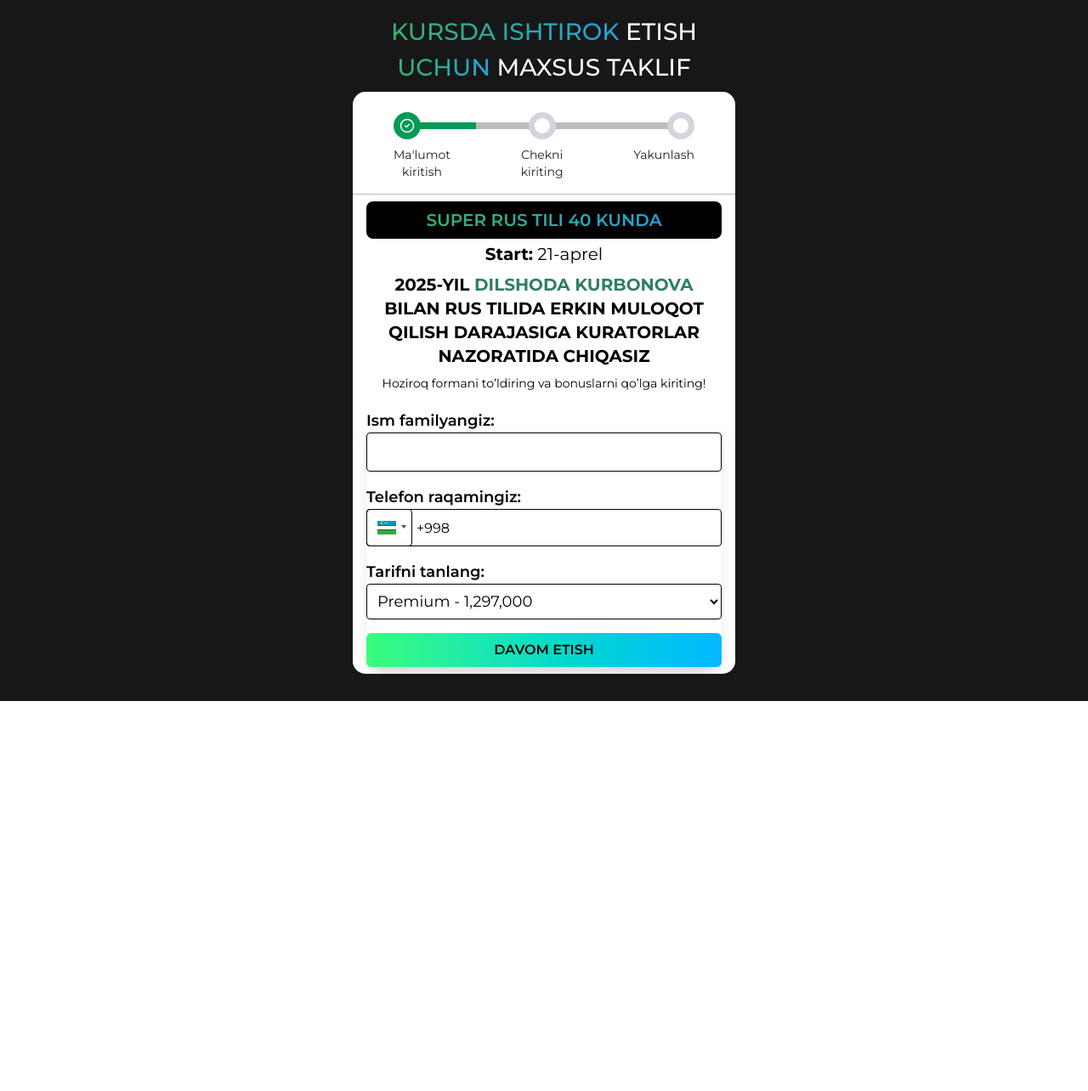
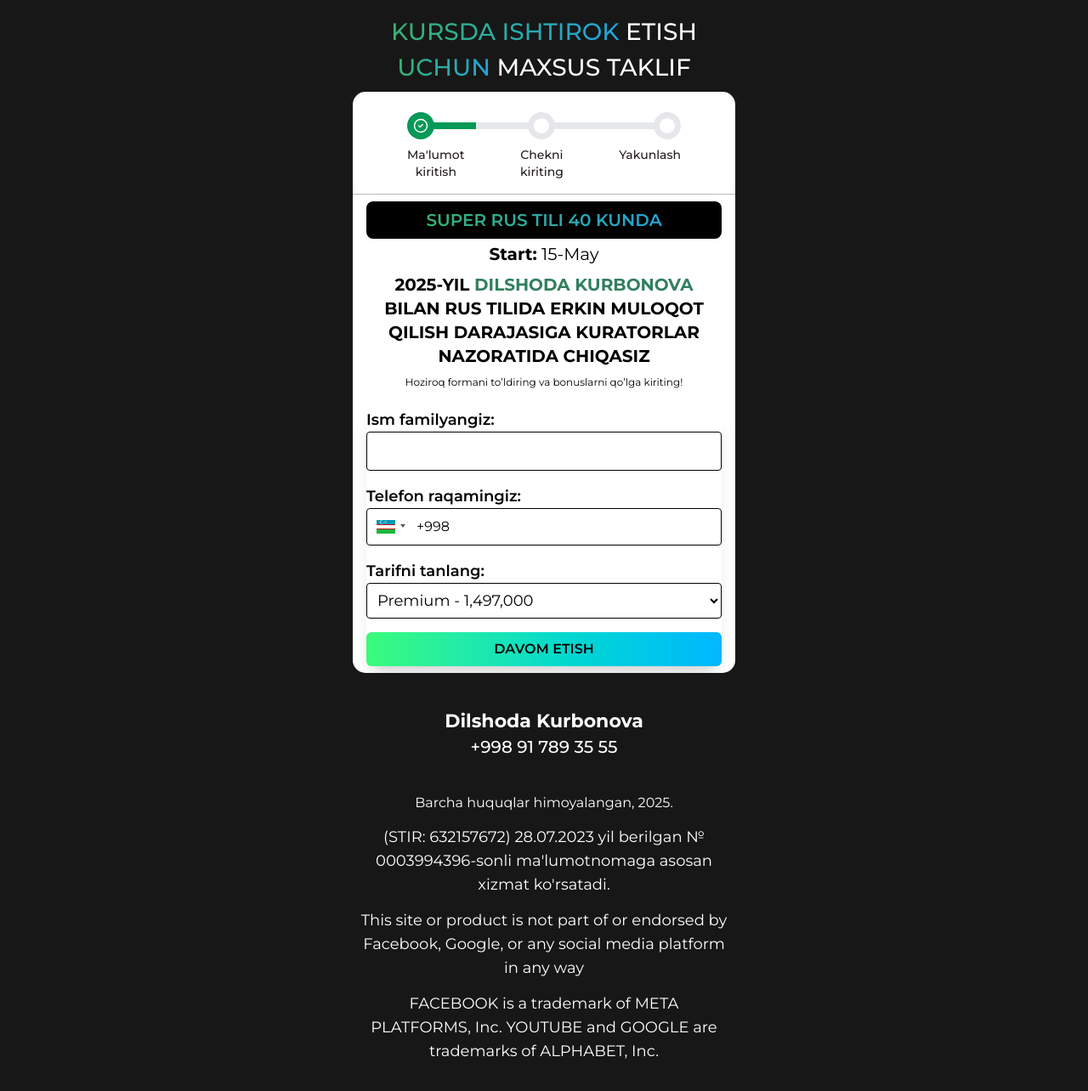
Before and after one commit to qAbdullajon/dilshoda-marafon, a Next.js app: page /register in a window 1280 px wide. Shown: the top 1284 px of the page at 85% size. Before the commit the page ends 825 px from the top, so only its background shows below. Built offline with nearby package versions, Linux system fonts and the light colour scheme.

Commit message:
tolov sahifa

```diff
--- a/app/register/page.tsx
+++ b/app/register/page.tsx
@@ -46,45 +46,42 @@ export default function Page() {
   return (
     <div className='flex justify-center w-full min-h-screen bg-[#171717]'>
       <div className='w-full max-w-[450px] my-4 mx-3 mb-8'>
-                <p className='text-[28px] font-medium uppercase text-center text-white'><span className='text-gradient'>Kursda ishtirok</span> etish <span className='text-gradient'>uchun</span> maxsus taklif</p>
+        <p className='text-[22px] min-[450px]:text-[28px] font-medium uppercase text-center text-white'><span className='text-gradient'>Kursda ishtirok</span> etish <br /> <span className='text-gradient'>uchun</span> maxsus taklif</p>
         <div className="bg-white rounded-[15px] mt-2 overflow-hidden">
           <div className="mx-auto p-4 pt-6 border-b border-[#BCBCBC]">
             <div className="relative mx-0 sm:mx-8">
-                            <div className="absolute top-3 left-[5%] right-0 h-[8px] w-[90%] bg-[#BCBCBC] z-0">
+              <div className="absolute top-3 left-[5%] right-0 h-[8px] w-[90%] bg-gray-200 z-0">
                 <div className='bg-[#069957] w-1/4 h-full'></div>
               </div>
-                            <div className="flex justify-between relative z-10">
+              <div className="flex justify-between relative z-10 px-4">
                 <div className="flex flex-col items-start">
                   <div className="w-8 h-8 rounded-full bg-[#069957] text-white flex items-center justify-center">
                     <svg xmlns="http://www.w3.org/2000/svg" width="18" height="18" viewBox="0 0 24 24" fill="none" stroke="currentColor" strokeWidth="2" strokeLinecap="round" strokeLinejoin="round" className="lucide lucide-circle-check-icon lucide-circle-check"><circle cx="12" cy="12" r="10" /><path d="m9 12 2 2 4-4" /></svg>
                   </div>
-                                    <p className="mt-2 text-sm text-center text-[#241d1d]">Ma&apos;lumot <br /> kiritish</p>
+                  <p className="mt-2 text-sm font-medium text-center text-[#241d1d]">Ma&apos;lumot <br /> kiritish</p>
                 </div>
 
                 <div className="flex flex-col items-center">
-                                    <div className="w-8 h-8 rounded-full bg-gray-300 text-black flex items-center justify-center">
+                  <div className="w-8 h-8 rounded-full bg-gray-200 text-black flex items-center justify-center">
                     <div className='w-[18px] h-[18px] bg-white rounded-full'></div>
                   </div>
-                                    <p className="mt-2 text-sm text-center text-[#241d1d]">Chekni <br /> kiriting</p>
+                  <p className="mt-2 text-sm font-medium text-center text-[#241d1d]">Chekni <br /> kiriting</p>
                 </div>
 
                 <div className="flex flex-col items-end">
-                                    <div className="w-8 h-8 rounded-full bg-gray-300 text-black flex items-center justify-center">
+                  <div className="w-8 h-8 rounded-full bg-gray-200 text-black flex items-center justify-center">
                     <div className='w-[18px] h-[18px] bg-white rounded-full'></div>
                   </div>
-                                    <p className="mt-2 text-sm text-center text-[#241d1d]">Yakunlash</p>
+                  <p className="mt-2 text-sm font-medium text-center text-[#241d1d]">Yakunlash</p>
                 </div>
               </div>
             </div>
           </div>
-
-
-
           <div className="px-4 py-2 text-black text-lg">
             <p className='text-xl font-semibold py-2 rounded-[8px] bg-black text-center'><span className='text-gradient'>SUPER RUS TILI 40 KUNDA</span></p>
-                        <p className='text-center text-xl pt-1'><b>Start:</b> 21-aprel</p>
-                        <p className='text-center text-[17px] sm:text-xl font-bold pt-2'>2025-YIL <span className='text-[#317F5E]'>DILSHODA KURBONOVA</span> BILAN RUS TILIDA ERKIN MULOQOT QILISH DARAJASIGA KURATORLAR NAZORATIDA CHIQASIZ</p>
-                        <p className='text-center text-sm pb-5 pt-2'>Hoziroq formani to’ldiring va bonuslarni qo’lga kiriting!</p>
+            <p className='text-center text-xl pt-1'><b>Start:</b> 15-May</p>
+            <p className='text-center text-[15px] sm:text-xl font-bold pt-2'>2025-YIL <span className='text-[#317F5E]'>DILSHODA KURBONOVA</span> BILAN RUS TILIDA ERKIN MULOQOT QILISH DARAJASIGA KURATORLAR NAZORATIDA CHIQASIZ</p>
+            <p className='text-center text-[12px] pb-5 pt-2'>Hoziroq formani to’ldiring va bonuslarni qo’lga kiriting!</p>
 
             <form
               onSubmit={handleSubmit}
@@ -114,14 +111,14 @@ export default function Page() {
                 inputStyle={{
                   boxShadow: "none",
                   border: "1px solid #000",
-                                    color:"black",
+                  color: "black",
                   borderRadius: "4px",
                   width: "100%",
                   height: "44px",
                   paddingLeft: "58px",
                 }}
                 buttonStyle={{
-                                    border: "1px solid #000",
+                  border: "none",
                   borderRadius: "4px",
                 }}
                 placeholder="Telefon raqamingizni kiriting"
@@ -135,9 +132,9 @@ export default function Page() {
                 onChange={handleChange}
                 className="w-full border rounded-[4px] p-2 focus:border-black outline-none"
               >
-                                <option value="standard">Standard - 1,097,000</option>
-                                <option value="premium">Premium - 1,297,000</option>
-                                <option value="vip">Vip - 3,497,000</option>
+                <option value="standard">Standard - 1,397,000</option>
+                <option value="premium">Premium - 1,497,000</option>
+                <option value="vip">Vip - 3,997,000</option>
               </select>
 
               <button
@@ -151,6 +148,22 @@ export default function Page() {
           </div>
         </div>
 
+        <div className="max-w-[560px] text-white w-full mx-auto px-2">
+          <div className="flex flex-col items-center mt-10">
+            <p className="font-bold text-[22px]">Dilshoda Kurbonova</p>
+            <a className="text-xl font-medium" href="tel:+998917893555">+998 91 789 35 55</a>
+            <p className="pt-10 text-base text-center">Barcha huquqlar himoyalangan, 2025.</p>
+            <p className="pt-[14px] text-[12px] md:text-lg text-center">
+              (STIR: 632157672) 28.07.2023 yil berilgan № 0003994396-sonli ma&apos;lumotnomaga asosan xizmat ko&apos;rsatadi.
+            </p>
+            <p className="pt-[14px] text-[12px] md:text-lg text-center">
+              This site or product is not part of or endorsed by Facebook, Google, or any social media platform in any way
+            </p>
+            <p className="pt-[14px] pb-7 text-[12px] md:text-lg text-center">
+              FACEBOOK is a trademark of META PLATFORMS, Inc. YOUTUBE and GOOGLE are trademarks of ALPHABET, Inc.
+            </p>
+          </div>
+        </div>
       </div>
     </div>
   )
--- a/app/tolov/page.tsx
+++ b/app/tolov/page.tsx
@@ -102,6 +102,8 @@ function TolovContent() {
   };
 
   const handleSubmit = async () => {
+    console.log(fileName);
+
     if (!fileName) {
       setIsFile(true);
       return;
@@ -112,7 +114,7 @@ function TolovContent() {
       const response = await fetch(`${process.env.NEXT_PUBLIC_DB_URL}/api/users`, {
         method: 'POST',
         headers: { 'Content-Type': 'application/json' },
-        body: JSON.stringify({ name, phone, tarif, image: `https://marafon-backend.onrender.com/${filePath}`}),
+        body: JSON.stringify({ name, phone, tarif, image: `https://marafon-backend.onrender.com/${filePath}` }),
       });
       console.log(await response.json());
 
@@ -130,11 +132,11 @@ function TolovContent() {
     }
   };
 
-  const price = tarif === 'premium' ? '1,297,000' :
-    tarif === 'vip' ? '3,497,000' : '1,097,000';
+  const price = tarif === 'premium' ? '1,497,000' :
+    tarif === 'vip' ? '3,997,000' : '1,397,000';
 
-  const visaPrice = tarif === 'premium' ? '100' :
-    tarif === 'vip' ? '269' : '85';
+  const visaPrice = tarif === 'premium' ? '115' :
+    tarif === 'vip' ? '309' : '108';
 
   const minutes = Math.floor(timeLeft / 60).toString().padStart(2, '0');
   const seconds = (timeLeft % 60).toString().padStart(2, '0');
@@ -261,17 +263,17 @@ function TolovContent() {
           )}
 
           <button
-            disabled={isUploading || !preview}
             onClick={handleSubmit}
-            className={`bg-[#2893F3] cursor-pointer w-full text-white py-2 px-4 mt-4 rounded-lg ${
-              isUploading ? 'opacity-50 cursor-not-allowed' : 'hover:bg-[#1a7bc9]'
-            } transition-colors`}
+            className={`bg-[#2893F3] cursor-pointer w-full text-white py-2 px-4 mt-4 rounded-lg ${isUploading ? 'opacity-50 cursor-not-allowed' : 'hover:bg-[#1a7bc9]'
+              } transition-colors`}
           >
-            {isUploading ? 'Yuborilmoqda...' : 'Davom etish'}
+            {isUploading ? <p className='mx-auto w-fit animate-spin'>
+              <svg xmlns="http://www.w3.org/2000/svg" width="24" height="24" viewBox="0 0 24 24" fill="none" stroke="currentColor" strokeWidth="2" strokeLinecap="round" strokeLinejoin="round" className="lucide lucide-loader-circle-icon lucide-loader-circle"><path d="M21 12a9 9 0 1 1-6.219-8.56" /></svg>
+            </p> : 'Davom etish'}
           </button>
         </div>
 
-        <div className="rounded-[8px] bg-[#FEF7F7] px-4 py-4 mt-6">
+        <div className="rounded-[8px] bg-[#FEF7F7] px-4 mt-6">
           <p className="text-center text-lg">Yordam kerakmi?</p>
           <p className="text-center text-lg">Yordamchi bilan bog&apos;laning</p>
           <a
@@ -283,6 +285,23 @@ function TolovContent() {
             <SendIcon />
             <span>Yordamchi bilan bog&apos;lanish</span>
           </a>
+        </div>
+
+        <div className="max-w-[560px] w-full mx-auto px-2">
+          <div className="flex flex-col items-center mt-10">
+            <p className="font-bold text-[22px]">Dilshoda Kurbonova</p>
+            <a className="text-xl font-medium" href="tel:+998917893555">+998 91 789 35 55</a>
+            <p className="pt-10 text-base text-center">Barcha huquqlar himoyalangan, 2025.</p>
+            <p className="pt-[14px] text-[12px] md:text-lg text-center">
+              (STIR: 632157672) 28.07.2023 yil berilgan № 0003994396-sonli ma&apos;lumotnomaga asosan xizmat ko&apos;rsatadi.
+            </p>
+            <p className="pt-[14px] text-[12px] md:text-lg text-center">
+              This site or product is not part of or endorsed by Facebook, Google, or any social media platform in any way
+            </p>
+            <p className="pt-[14px] pb-7 text-[12px] md:text-lg text-center">
+              FACEBOOK is a trademark of META PLATFORMS, Inc. YOUTUBE and GOOGLE are trademarks of ALPHABET, Inc.
+            </p>
+          </div>
         </div>
       </div>
     </div>
```
Also changed, not shown: app/success/page.tsx (+10 -10 lines). Lines whose indentation alone changed are shown as unchanged.
